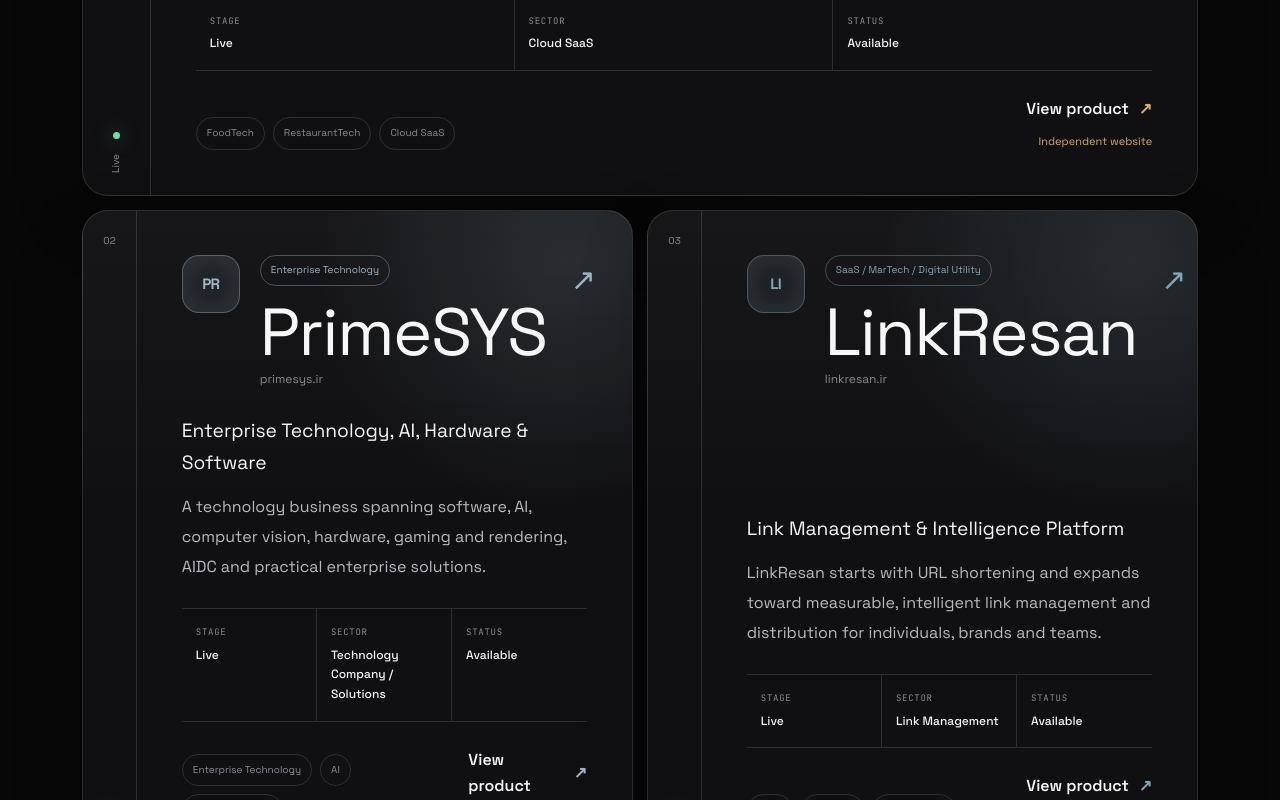
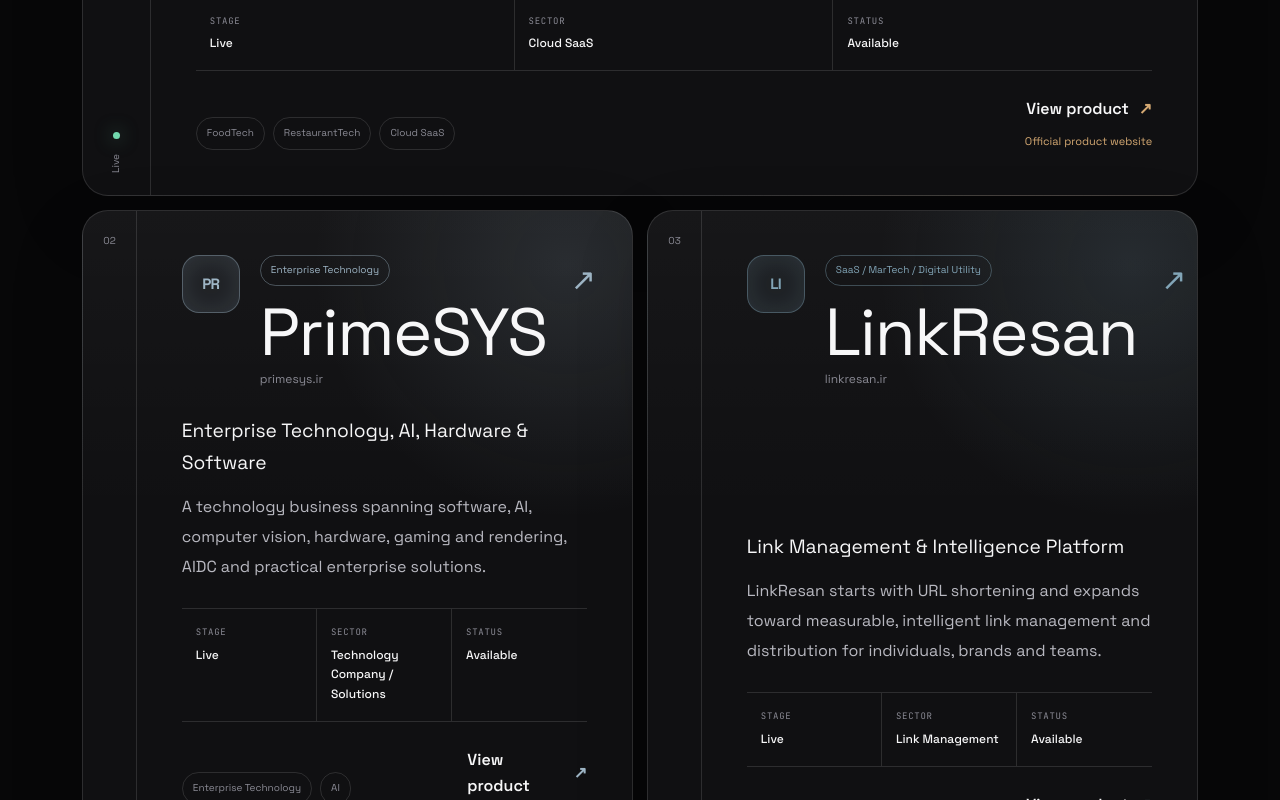
Before and after one commit to AmirMotefaker/amirmotefaker-site, a Next.js app in the folder apps/web/: page /en/products in a window 1280 px wide. Shown: the part 1280-2080 px from the top of the page. Built offline with nearby package versions, Linux system fonts and the light colour scheme; no server answers.

Commit message:
fix: expose official domains across product index

```diff
--- a/apps/web/components/products/ProductsIndexView.tsx
+++ b/apps/web/components/products/ProductsIndexView.tsx
@@ -156,9 +156,9 @@ export default function ProductsIndexView({ locale }: { locale: Locale }) {
                     <Link href={`/${locale}/products/${product.slug}`} className={styles.primaryCardLink}>
                       {getPrimaryCta(product.status, fa)} <span>↗</span>
                     </Link>
-                    {product.status === "live" && product.domain ? (
+                    {product.domain ? (
                       <a href={`https://${product.domain.toLowerCase()}`} target="_blank" rel="noopener noreferrer" className={styles.domainLink}>
-                        {fa ? "ورود به وب‌سایت محصول" : "Independent website"}
+                        {fa ? "وب‌سایت رسمی محصول" : "Official product website"}
                       </a>
                     ) : null}
                   </div>
```
